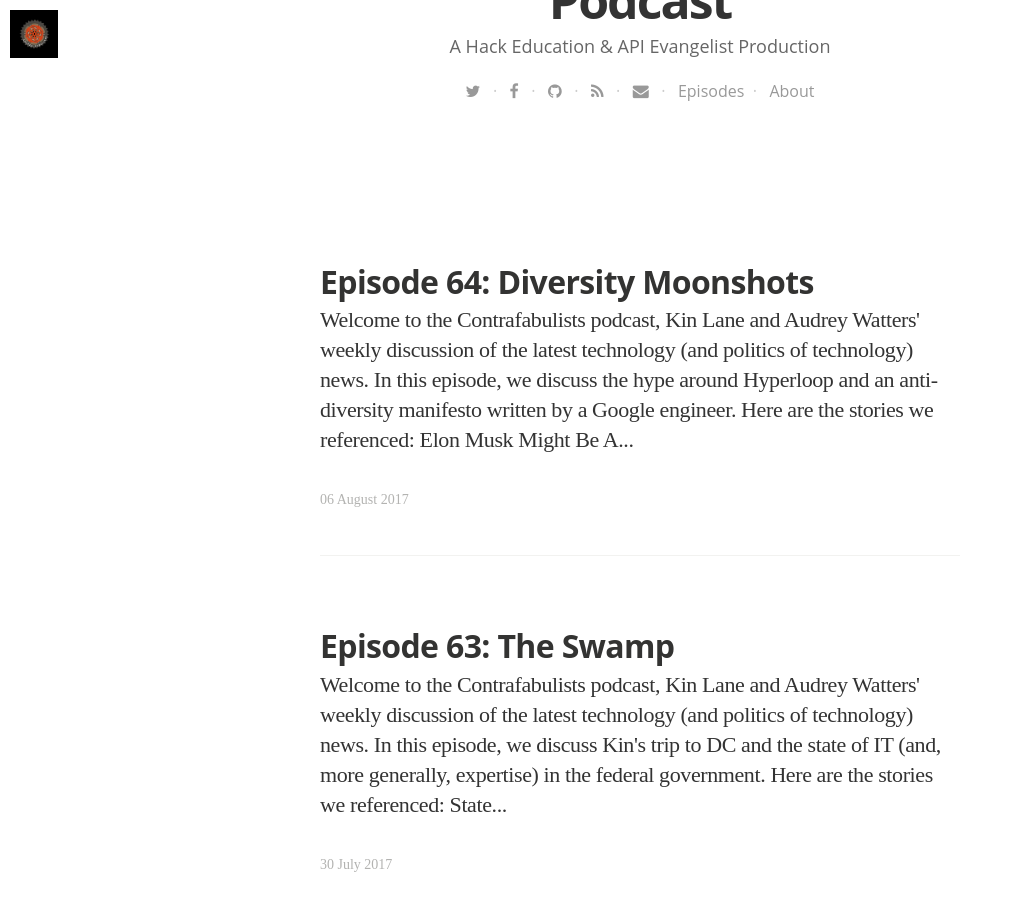
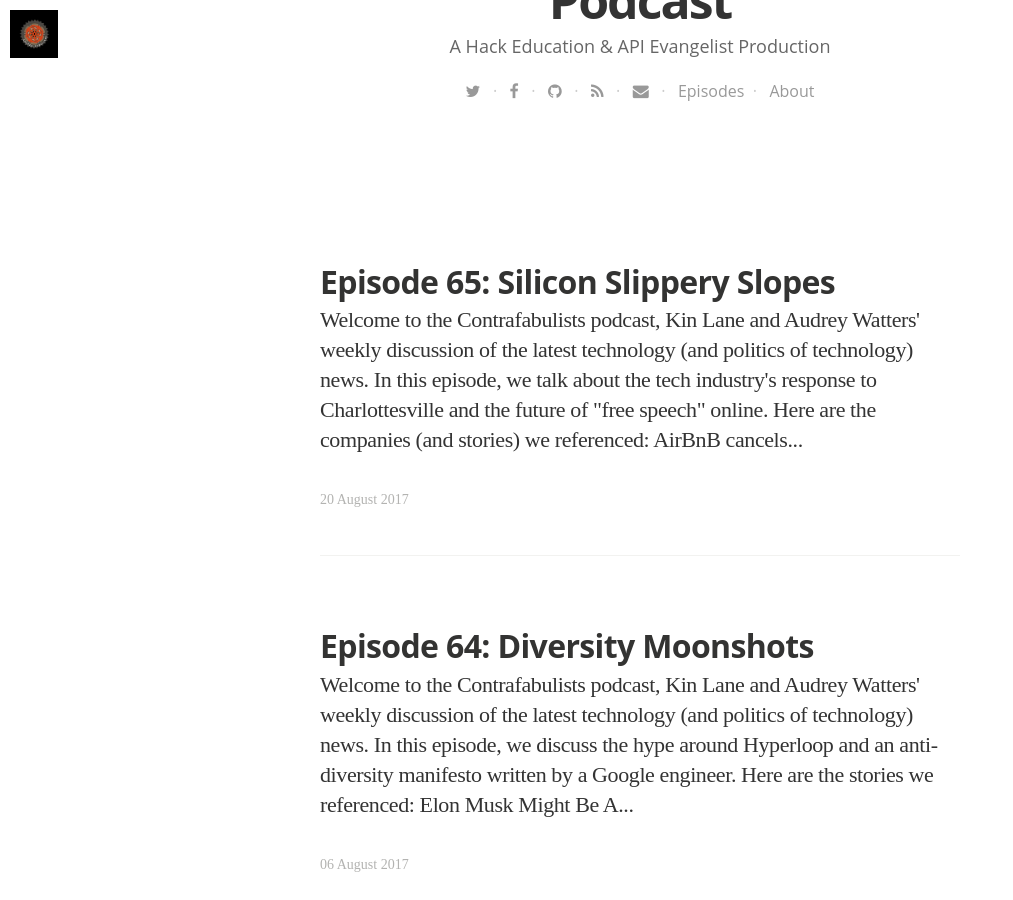
Before and after one commit to Contrafabulists/podcast, a Jekyll site: the page built from blog/index.html, in a window 1280 px wide and 900 px high, scrolled down 609 px. Shown: the whole window, without its empty margins (0-1013 px from the left). Built offline with Jekyll 4.4.1, drawn with Linux system fonts in a browser that asks for light colours; nearby versions of some CDN libraries; some web fonts are replaced; the list of posts is cut into pages by our own code; some of the changed text lies outside the part shown.

Commit message:
new episode

```diff
--- a/_data/podcasts.yaml
+++ b/_data/podcasts.yaml
@@ -936,3 +936,17 @@
   tags:
   - Technology
   - Politics
+- title: "Contrafabulists Episode 65"
+  summary: "In this episode, we talk about the tech industry's response to Charlottesville and the future of 'free speech' online."
+  description: "In this episode, we talk about the tech industry's response to Charlottesville and the future of 'free speech' online."
+  subtitle: "Tech, Scrutinized"
+  image: /assets/images/cog-big.png
+  audio_file: http://s3.amazonaws.com/contrafabulists/2017-08-20-episode-65.mp3
+  audio_length: 58889948
+  sound_cloud: https://soundcloud.com/contrafabulists/episode-65
+  duration: '0:40:54'
+  publish_date: "2017-08-20 15:00:00"
+  url: 2017/08/20/episode-65
+  tags:
+  - Technology
+  - Politics
--- /dev/null
+++ b/_posts/2017-08-20-episode-65.html
@@ -0,0 +1,37 @@
+---
+layout: post
+title: "Episode 65: Silicon Slippery Slopes"
+date: 2017-08-20 15:00:00 +0000
+image: https://s3.amazonaws.com/contrafabulists/2017-08-20-slope.jpg
+imagecredits: https://www.flickr.com/photos/helenk/10380802493
+---
+<p>Welcome to the Contrafabulists podcast, <a href="http://kinlane.com">Kin Lane</a> and <a href="http://audreywatters.com">Audrey Watters</a>' weekly discussion of the latest technology (and politics of technology) news.</p>
+
+<p>In this episode, we talk about the tech industry's response to Charlottesville and the future of "free speech" online.</p>
+
+<p>
+<iframe width="100%" height="166" scrolling="no" frameborder="no" src="https://w.soundcloud.com/player/?url=https%3A//api.soundcloud.com/tracks/338744611&amp;color=ff5500&amp;auto_play=false&amp;hide_related=false&amp;show_comments=true&amp;show_user=true&amp;show_reposts=false"></iframe>
+</p>
+
+<p>Here are the companies (and stories) we referenced:</p>
+
+<ul>
+<li><a href="https://www.nytimes.com/2017/08/09/us/airbnb-white-nationalists-supremacists.html">AirBnB cancels accounts linked to white nationalists</a></li>
+<li><a href="https://techcrunch.com/2017/08/13/godaddy-tells-white-supremacist-site-daily-stormer-to-find-a-new-domain-provider/">GoDaddy boots Daily Stormer</a></li>
+<li><a href="https://techcrunch.com/2017/08/14/google-daily-stormer-domain/">Google boots Daily Stormer</a></li>
+<li><a href="https://twitter.com/jeffiel/status/896851120538112000">Twilio says it will changes its Terms of Service to ban hate speech</a></li>
+<li><a href="https://techcrunch.com/2017/08/14/discord-shuts-down-alt-right-server-and-accounts-for-tos-violations/">Discord shuts down white supremacist accounts</a></li>
+<li><a href="https://techcrunch.com/2017/08/15/after-charlottesville-more-web-service-providers-ditch-the-daily-stormer-for-tos-violations/
+">SendGrid and Zoho close Daily Stormer's accounts</a></li>
+<li><a href="https://www.paypal.com/stories/us/paypals-aup-remaining-vigilant-on-hate-violence-intolerance">PayPal says it will changes its acceptable use policy so that its services could not be used "for activities that promote hate, violence or racial intolerance. This includes organizations that advocate racist views, such as the KKK, white supremacist groups or Nazi groups"</a></li>
+<li><a href="https://www.theverge.com/2017/8/16/16158502/spotify-racist-bands-streaming-service-southern-poverty-law-center">Spotify pulls white supremacist bands from its streaming service</a></li>
+<li><a href="https://www.theverge.com/2017/8/16/16159106/squarespace-removing-websites-charlottesville">SquareSpace says it will remove white supremacist websites on its platform</a></li>
+<li><a href="http://sfist.com/2017/08/16/reddit_and_facebook_ban_neo-nazihat.php">Reddit and Facebook shut down white supremacist groups on their platforms</a></li>
+<li><a href="https://www.engadget.com/2017/08/16/apple-pay-white-supremacist-sites-shut-down/">Apple says that it will pull Apple Pay from some white supremacist websites</a></li>
+<li><a href="https://gizmodo.com/cloudflare-ceo-on-terminating-service-to-neo-nazi-site-1797915295">Cloudflare ends its support of Daily Stormer</a></li>
+<li><a href="https://www.washingtonpost.com/news/soloish/wp/2017/08/17/okcupid-kicks-out-white-supremacist-chris-cantwell-there-is-no-room-for-hate/">OKCupid kicks white supremacist Chris Cantwell from its dating site</a></li>
+<li><a href="https://www.eff.org/deeplinks/2017/08/fighting-neo-nazis-future-free-expression">The EFF condemns these actions</a>
+</ul>
+
+
+<p>Feedback is welcome. (You should <a href="mailto:kinlane@gmail.com">email Kin</a> with it though, not Audrey.)</p>
--- a/index.html
+++ b/index.html
@@ -8,6 +8,6 @@ layout: default
 
 <p><strong>To Subscribe</strong>: You can subscribe to the podcast via iTunes, Stitcher, or <a href="https://soundcloud.com/contrafabulists">Soundcloud</a> (or via any other app that supports <a href="http://podcast.contrafabulists.com/feed.xml">RSS</a>). The <a href="http://podcast.contrafabulists.com/blog/">show notes</a> can be found <a href="http://podcast.contrafabulists.com/blog/">on this blog</a> and can also be subscribed to <a href="http://podcast.contrafabulists.com/blog.xml">via RSS</a>. These are all included as part of <a href="http://hackeducation.us5.list-manage1.com/subscribe?u=0ab07657df870af8eb101b4e5&id=c0e1f570cf">the weekly Contrafabulists Newsletter</a>.</p>
 
-<p><strong>Latest Episode: <a href="http://podcast.contrafabulists.com/2017/08/06/episode-64">64: Diversity Moonshots</a></strong>
+<p><strong>Latest Episode: <a href="http://podcast.contrafabulists.com/2017/08/20/episode-65">65: Silicon Slippery Slopes</a></strong>
 
 <p style="text-align: right; font-size:12px"><em>Image credits: <a href="http://bryanmmathers.com">Bryan Mathers</a>. Intro audio credits: "<a href="https://files.freemusicarchive.org/music%2FWFMU%2FAll-Star_Trio%2FAntique_Phonograph_Music_Program_01192016%2FAll-Star_Trio_-_01_-_Oh_By_Jingo.mp3">Oh By Jingo</a>" via the All Star Trio</em></p>
```
